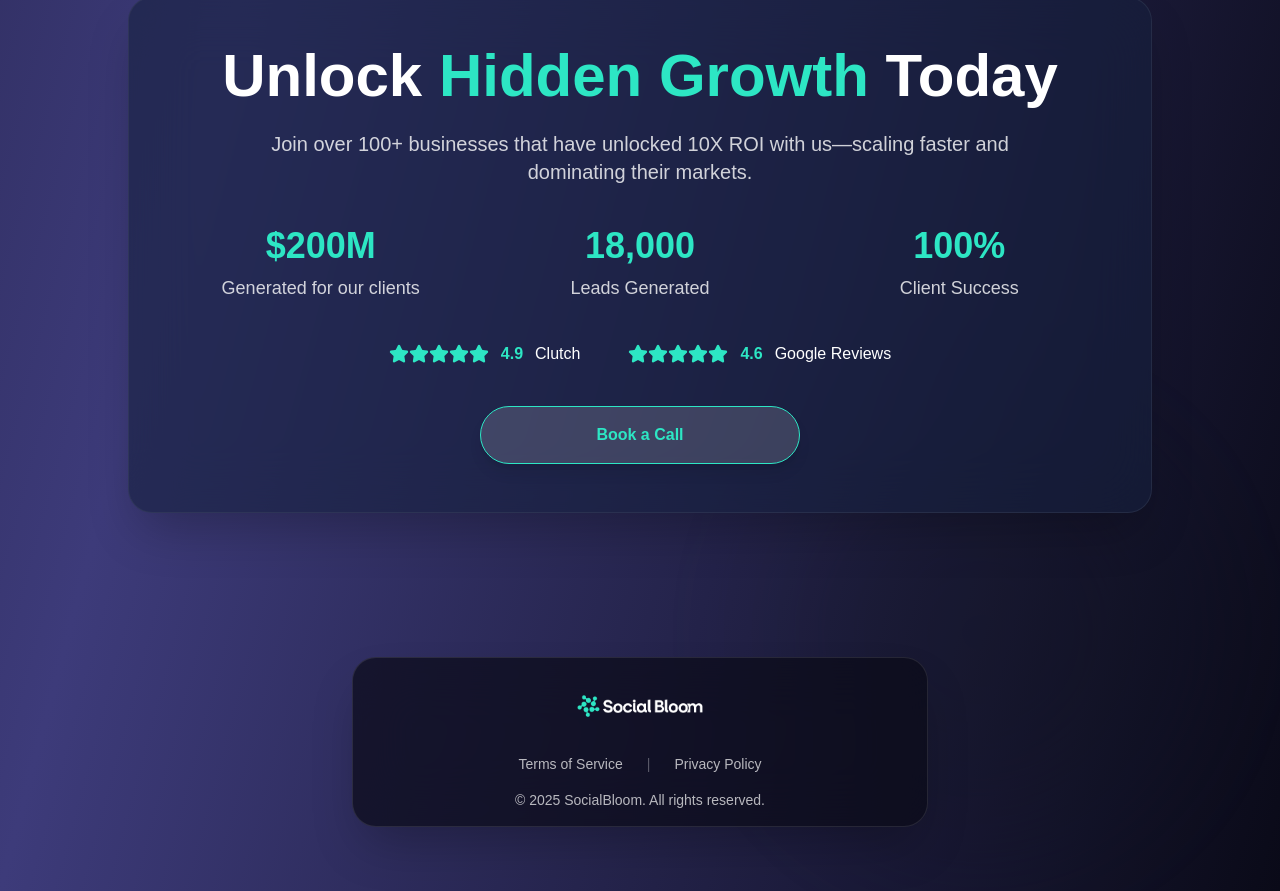
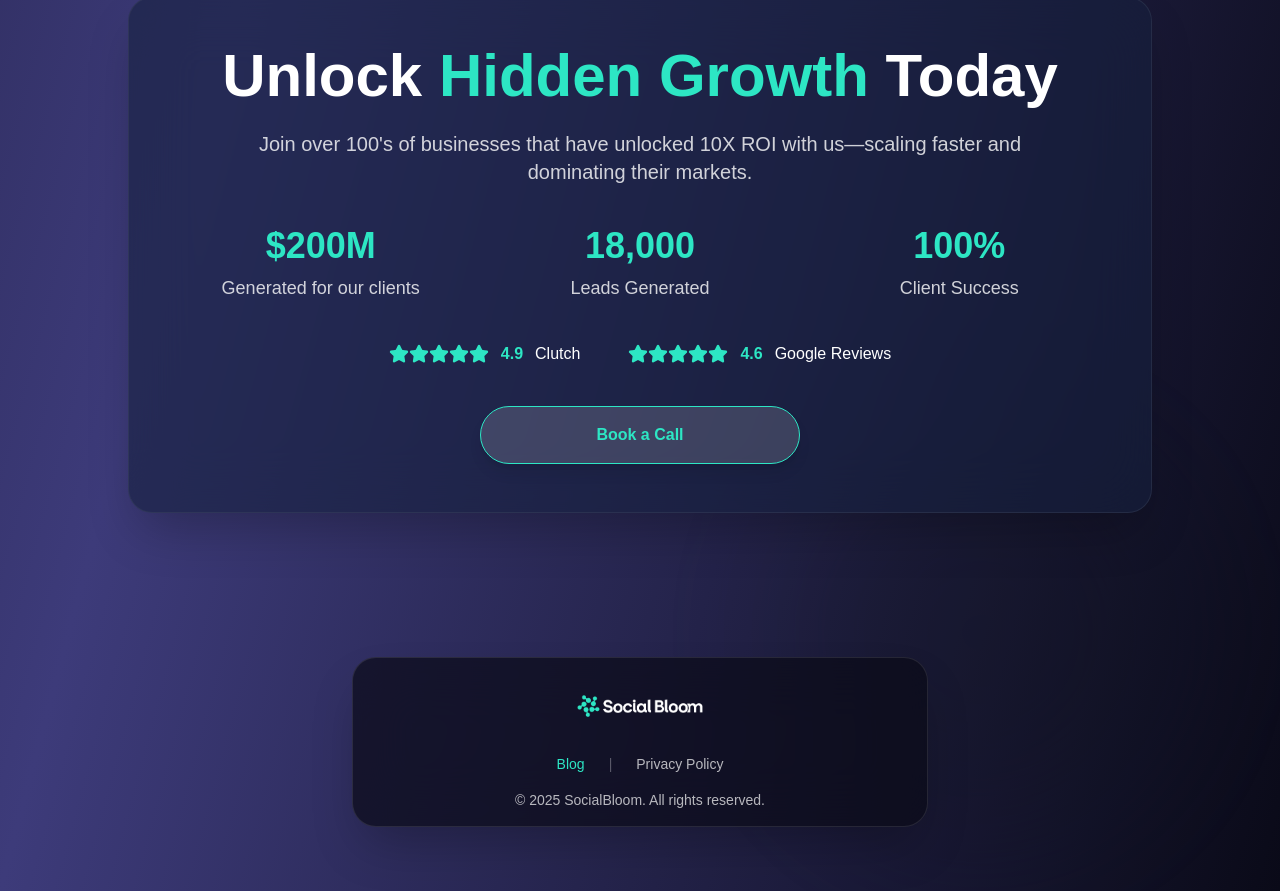
Before and after one commit to socialbloom-dev/website, a Next.js app: page / in a window 1280 px wide. Shown: the part 3910-4801 px from the top of the page. Built offline with nearby package versions, Linux system fonts and the light colour scheme.

Commit message:
Replace 'Terms of Service' in footer with 'Blog' link to /blog on all relevant pages

```diff
--- a/app/page.tsx
+++ b/app/page.tsx
@@ -739,7 +739,7 @@ export default function SocialBloomWebsite() {
               transition={{ duration: 0.8, delay: 0.4 }}
               viewport={{ once: true }}
             >
-              Join over 100+ businesses that have unlocked 10X ROI with us—scaling faster and dominating their markets.
+              Join over 100's of businesses that have unlocked 10X ROI with us—scaling faster and dominating their markets.
             </motion.p>
 
             <motion.div
@@ -837,10 +837,10 @@ export default function SocialBloomWebsite() {
 
               <div className="flex justify-center gap-4 sm:gap-6 mb-3 sm:mb-4">
                 <Link
-                  href="/terms"
-                  className="text-white/70 hover:text-[#2DE6C4] transition-all duration-300 text-xs sm:text-sm"
+                  href="/blog"
+                  className="text-[#2DE6C4] hover:text-white transition-all duration-300 text-xs sm:text-sm"
                 >
-                  Terms of Service
+                  Blog
                 </Link>
                 <span className="text-white/30 text-xs sm:text-sm">|</span>
                 <Link
--- a/app/privacy/page.tsx
+++ b/app/privacy/page.tsx
@@ -436,10 +436,10 @@ export default function PrivacyPolicyPage() {
               {/* Terms and Privacy Links */}
               <div className="flex justify-center gap-4 sm:gap-6 mb-3 sm:mb-4">
                 <Link
-                  href="/terms"
-                  className="text-white/70 hover:text-[#2DE6C4] transition-all duration-300 text-xs sm:text-sm"
+                  href="/blog"
+                  className="text-[#2DE6C4] hover:text-white transition-all duration-300 text-xs sm:text-sm"
                 >
-                  Terms of Service
+                  Blog
                 </Link>
                 <span className="text-white/30 text-xs sm:text-sm">|</span>
                 <Link
--- a/app/services/inbound/page.tsx
+++ b/app/services/inbound/page.tsx
@@ -346,10 +346,10 @@ export default function InboundMarketingPage() {
               {/* Terms and Privacy Links */}
               <div className="flex justify-center gap-4 sm:gap-6 mb-3 sm:mb-4">
                 <Link
-                  href="/terms"
-                  className="text-white/70 hover:text-[#2DE6C4] transition-all duration-300 text-xs sm:text-sm"
+                  href="/blog"
+                  className="text-[#2DE6C4] hover:text-white transition-all duration-300 text-xs sm:text-sm"
                 >
-                  Terms of Service
+                  Blog
                 </Link>
                 <span className="text-white/30 text-xs sm:text-sm">|</span>
                 <Link
--- a/app/services/lead-generation/page.tsx
+++ b/app/services/lead-generation/page.tsx
@@ -394,10 +394,10 @@ export default function LeadGenerationPage() {
               {/* Terms and Privacy Links */}
               <div className="flex justify-center gap-4 sm:gap-6 mb-3 sm:mb-4">
                 <Link
-                  href="/terms"
-                  className="text-white/70 hover:text-[#2DE6C4] transition-all duration-300 text-xs sm:text-sm"
+                  href="/blog"
+                  className="text-[#2DE6C4] hover:text-white transition-all duration-300 text-xs sm:text-sm"
                 >
-                  Terms of Service
+                  Blog
                 </Link>
                 <span className="text-white/30 text-xs sm:text-sm">|</span>
                 <Link
--- a/app/services/outbound/page.tsx
+++ b/app/services/outbound/page.tsx
@@ -351,10 +351,10 @@ export default function OutboundMarketingPage() {
               {/* Terms and Privacy Links */}
               <div className="flex justify-center gap-4 sm:gap-6 mb-3 sm:mb-4">
                 <Link
-                  href="/terms"
-                  className="text-white/70 hover:text-[#2DE6C4] transition-all duration-300 text-xs sm:text-sm"
+                  href="/blog"
+                  className="text-[#2DE6C4] hover:text-white transition-all duration-300 text-xs sm:text-sm"
                 >
-                  Terms of Service
+                  Blog
                 </Link>
                 <span className="text-white/30 text-xs sm:text-sm">|</span>
                 <Link
```
